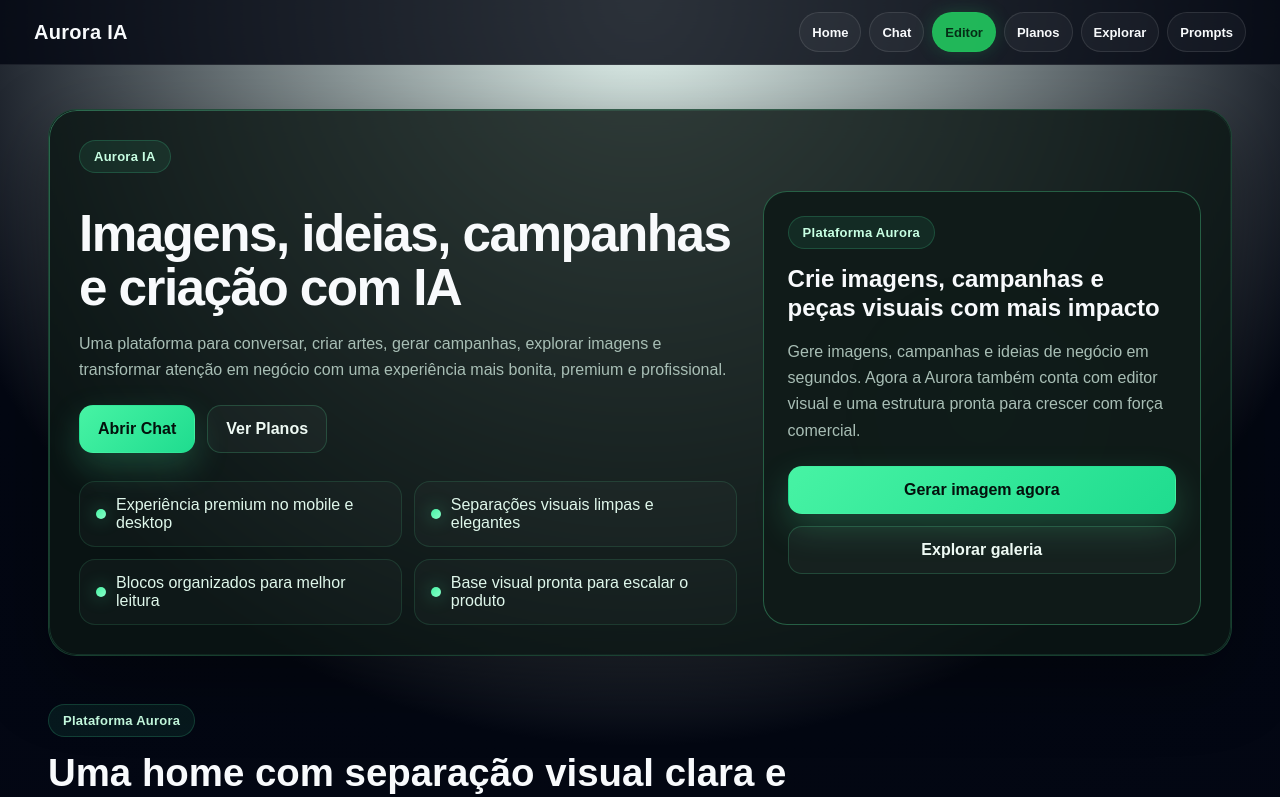
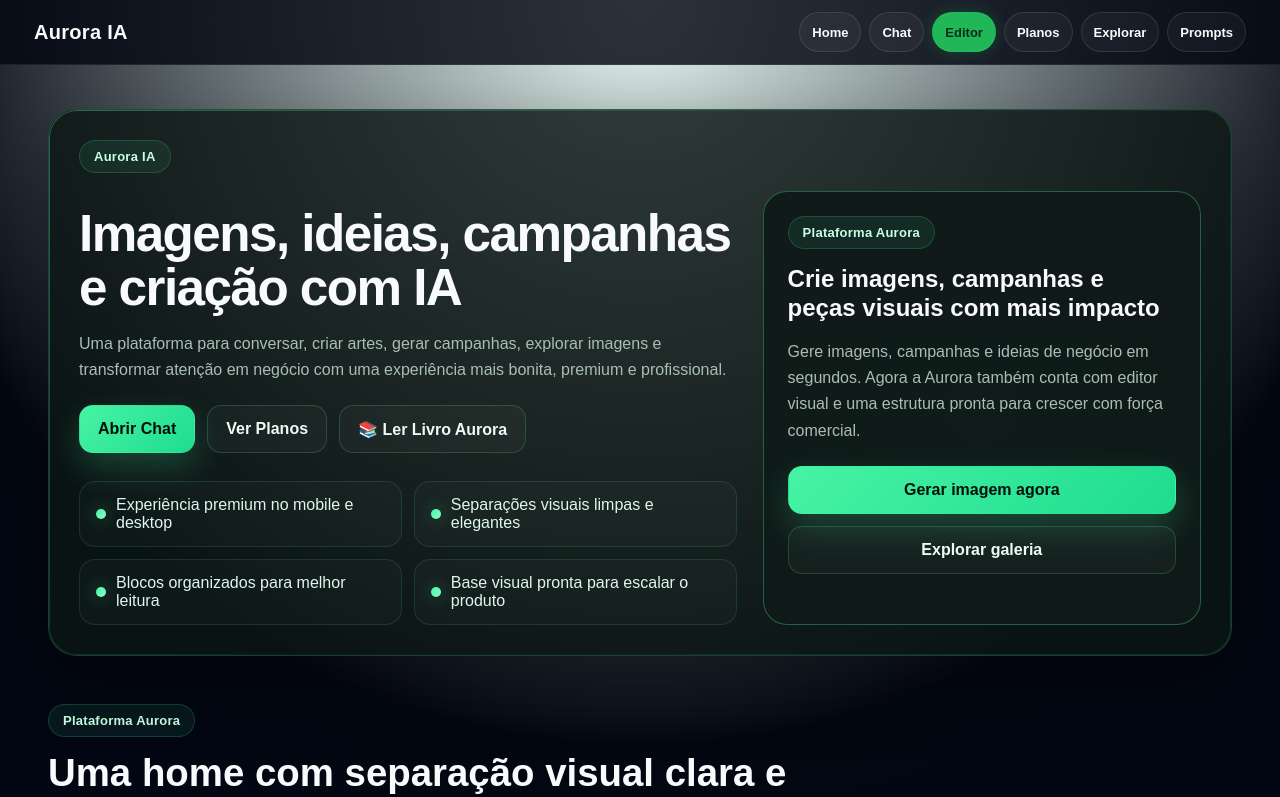
Before and after one commit to ricardogrupoexecutivo1-cpu/ricardo-ia-oficial, a Next.js app: page / in a window 1280 px wide. Shown: the top 797 px of the page. Built offline with nearby package versions, Linux system fonts and the light colour scheme; no server answers.

Commit message:
add: botao livro na home

```diff
--- a/app/page.tsx
+++ b/app/page.tsx
@@ -58,6 +58,10 @@ export default function HomePage() {
                   <Link href="/planos" className="btn btn-secondary">
                     Ver Planos
                   </Link>
+
+                  <Link href="/livro" className="btn btn-secondary">
+                    📚 Ler Livro Aurora
+                  </Link>
                 </div>
 
                 <div className="hero-points">
@@ -87,6 +91,7 @@ export default function HomePage() {
                     <Link href="/chat" className="btn btn-primary btn-block">
                       Gerar imagem agora
                     </Link>
+
                     <Link href="/explorar" className="btn btn-secondary btn-block">
                       Explorar galeria
                     </Link>
@@ -140,6 +145,7 @@ export default function HomePage() {
                 <Link href="/chat" className="btn btn-primary">
                   Abrir Aurora
                 </Link>
+
                 <Link href="/prompts" className="btn btn-secondary">
                   Ver prompts
                 </Link>
```
